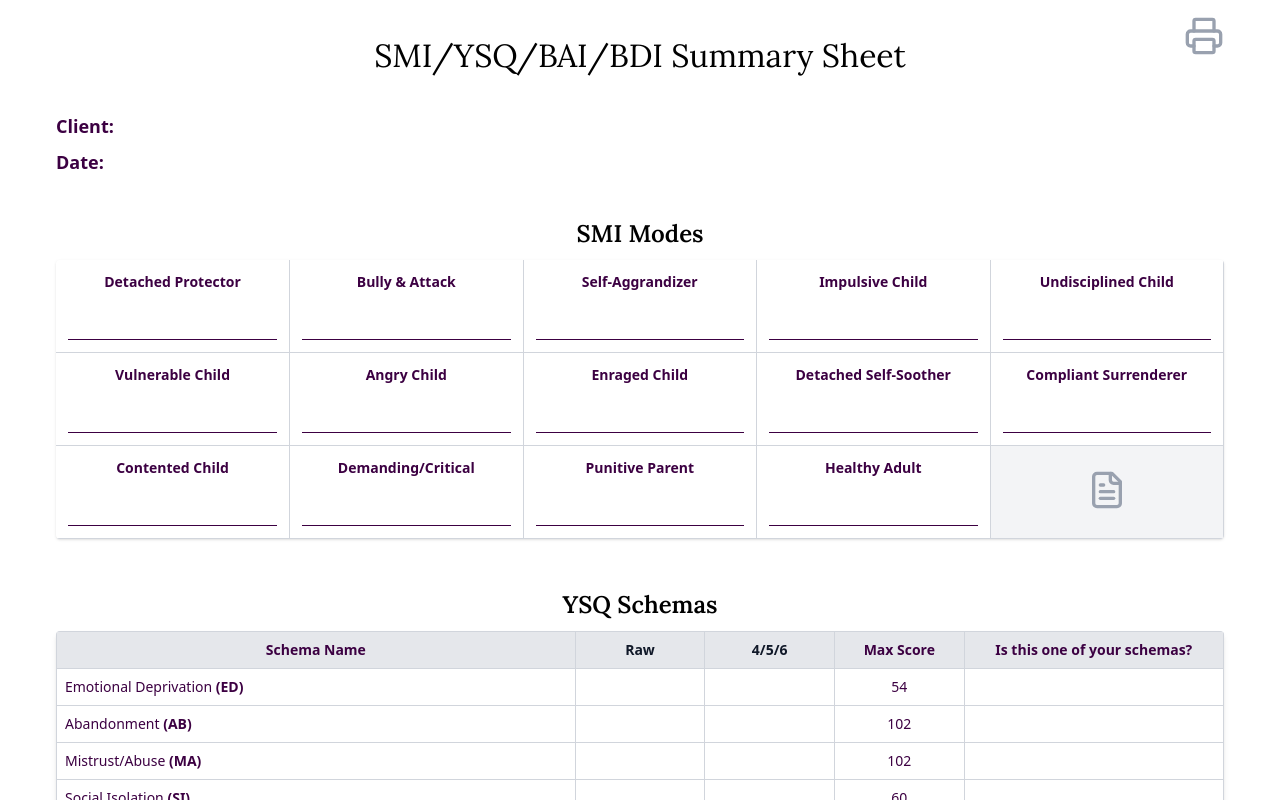
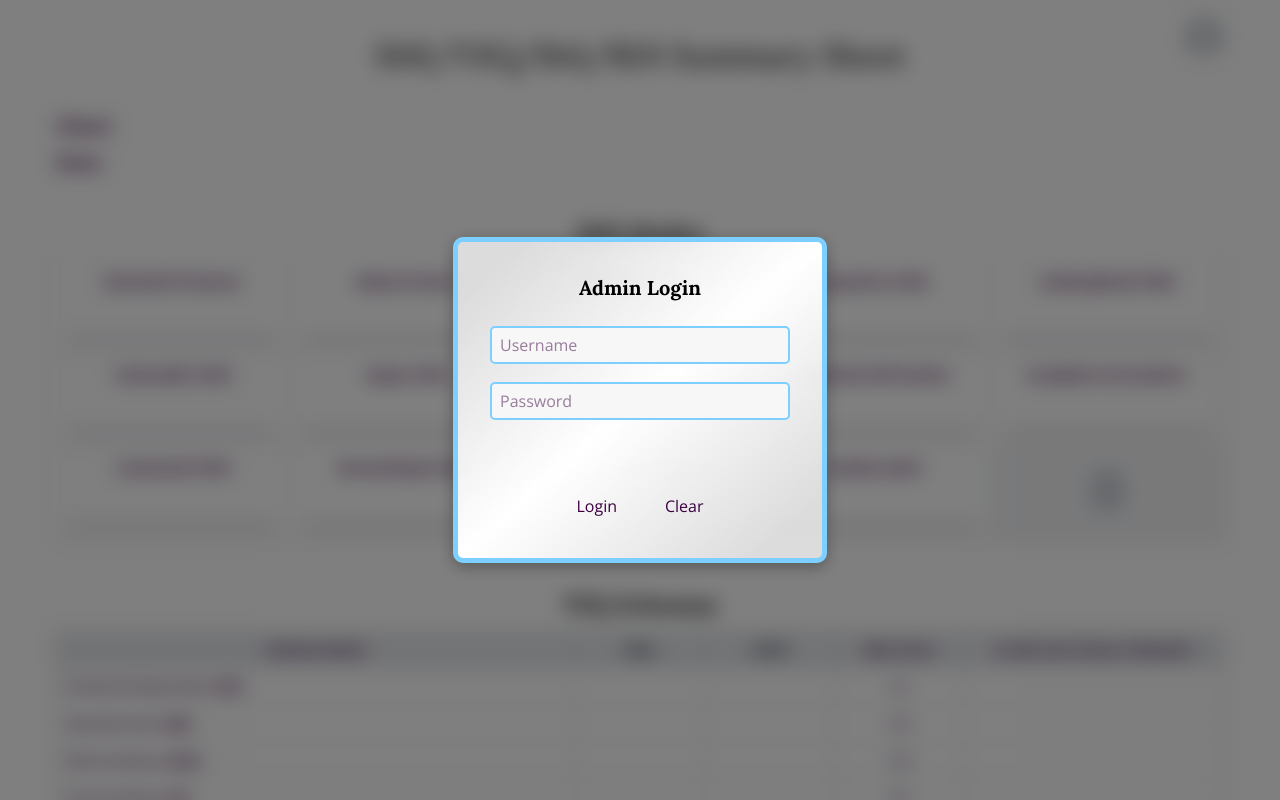
Before and after one commit to SasanTazayoni/integrate-therapy-form-manager, a React (Vite) app: page /integrate-therapy-form-manager/summary/1 in a window 1280 px wide. Shown: the top 800 px of the page. Built offline with nearby package versions, Linux system fonts and the light colour scheme; no server answers.

Commit message:
Protect FormResultsSummary page with admin login

```diff
--- a/src/pages/FormResultsSummary.tsx
+++ b/src/pages/FormResultsSummary.tsx
@@ -4,6 +4,7 @@ import SMIModesTable from "../components/tables/SMIModesTable";
 import YSQSchemasTable from "../components/tables/YSQSchemasTable";
 import { Printer } from "lucide-react";
 import { useState } from "react";
+import ProtectedAccess from "../components/ProtectedAccess";
 
 const FormResultsSummary = () => {
   const [grayedOutCol, setGrayedOutCol] = useState<"raw" | "456" | null>(null);
@@ -27,6 +28,7 @@ const FormResultsSummary = () => {
   const closeModal = () => setIsModalOpen(false);
 
   return (
+    <ProtectedAccess>
       <div className="relative outer-container bg-[var(--color-block--white)] text-[--color-link] font-sans">
         <div className="absolute top-4 right-4 no-print group">
           <button
@@ -70,6 +72,7 @@ const FormResultsSummary = () => {
 
         <SMISummaryModal isOpen={isModalOpen} onClose={closeModal} />
       </div>
+    </ProtectedAccess>
   );
 };
 
```
Lines whose indentation alone changed are shown as unchanged.
